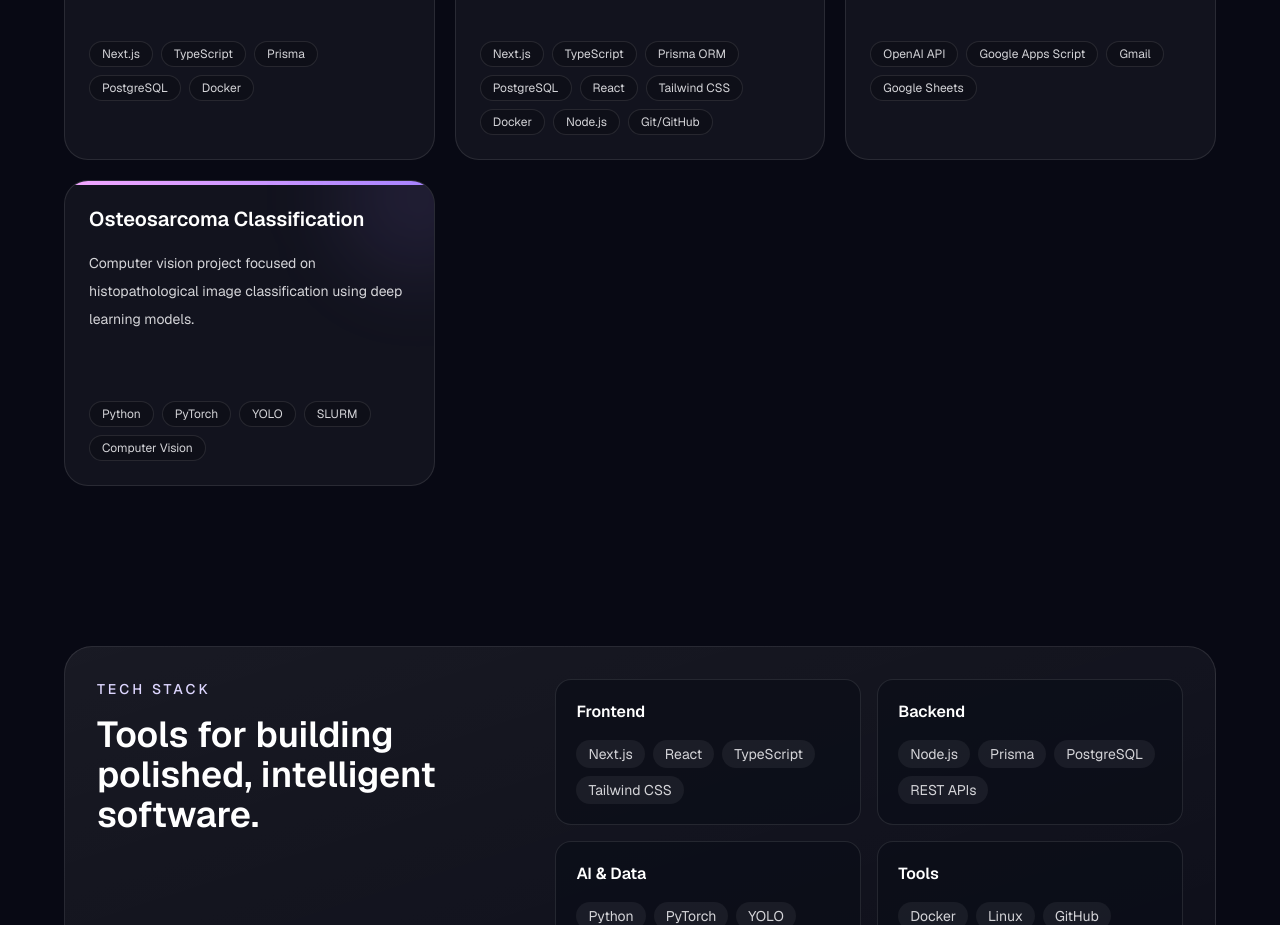
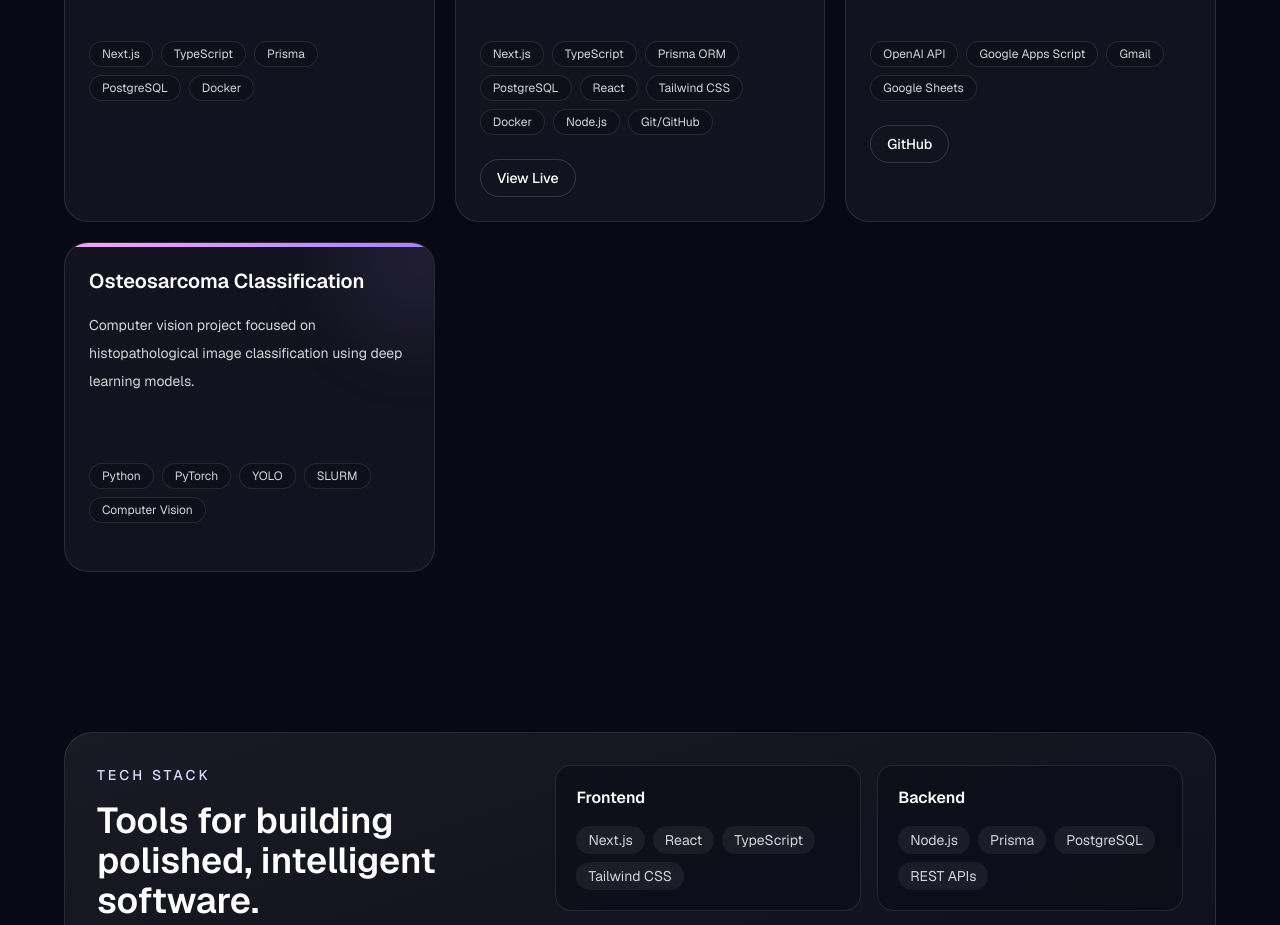
Before and after one commit to DexenRoss/emilio-portfolio, a Next.js app: page / in a window 1280 px wide. Shown: the part 1920-2845 px from the top of the page. Built offline with nearby package versions, Linux system fonts and the light colour scheme.

Commit message:
feature: link de repos y urls en proyectos

```diff
--- a/src/components/projects.tsx
+++ b/src/components/projects.tsx
@@ -45,6 +45,29 @@ export function Projects() {
                   </span>
                 ))}
               </div>
+              <div className="mt-6 flex flex-wrap gap-3">
+                {project.liveUrl && (
+                  <a
+                    href={project.liveUrl}
+                    target="_blank"
+                    rel="noopener noreferrer"
+                    className="rounded-full border border-white/15 px-4 py-2 text-sm font-medium text-white transition hover:bg-white/10"
+                  >
+                    View Live
+                  </a>
+                )}
+
+                {project.repoUrl && (
+                  <a
+                    href={project.repoUrl}
+                    target="_blank"
+                    rel="noopener noreferrer"
+                    className="rounded-full border border-white/15 px-4 py-2 text-sm font-medium text-white transition hover:bg-white/10"
+                  >
+                    GitHub
+                  </a>
+                )}
+              </div>
             </article>
           ))}
         </div>
--- a/src/data/portfolio.ts
+++ b/src/data/portfolio.ts
@@ -33,6 +33,7 @@ export const projects = [
       "Dynamic editorial platform for RehileteMX, featuring reviews, specials, admin publishing tools, responsive design, and structured cultural content management.",
     stack: ["Next.js", "TypeScript", "Prisma ORM", "PostgreSQL", "React", "Tailwind CSS", "Docker","Node.js", "Git/GitHub"],
     accent: "from-sky-400 to-purple-400",
+    liveUrl: "https://rehilete-web.vercel.app/",
   },
   {
     name: "AI Quotation Assistant",
@@ -40,6 +41,7 @@ export const projects = [
       "Automation system that processes client requests, extracts structured information with AI, checks service catalogs, and generates quotation drafts.",
     stack: ["OpenAI API", "Google Apps Script", "Gmail", "Google Sheets"],
     accent: "from-indigo-400 to-sky-300",
+    repoUrl: "https://github.com/DexenRoss/AI-Quotation-Assistant",
   },
   {
     name: "Osteosarcoma Classification",
```
